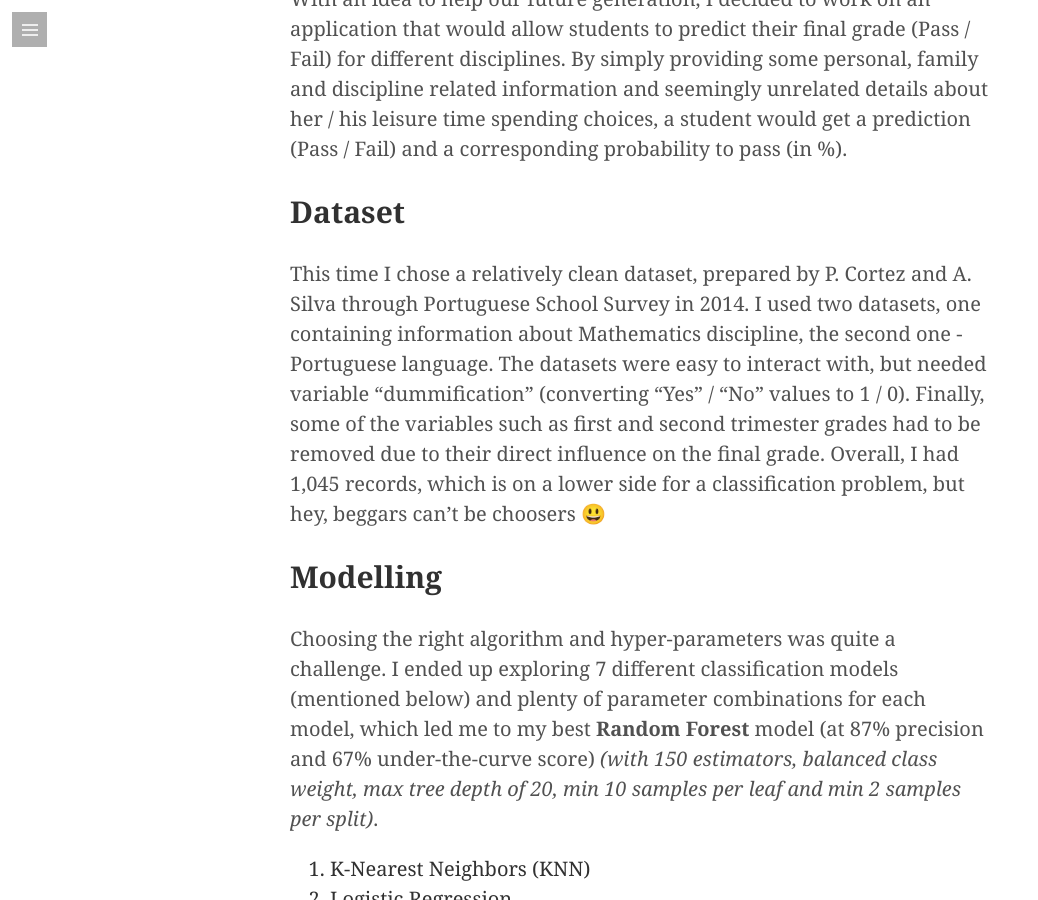
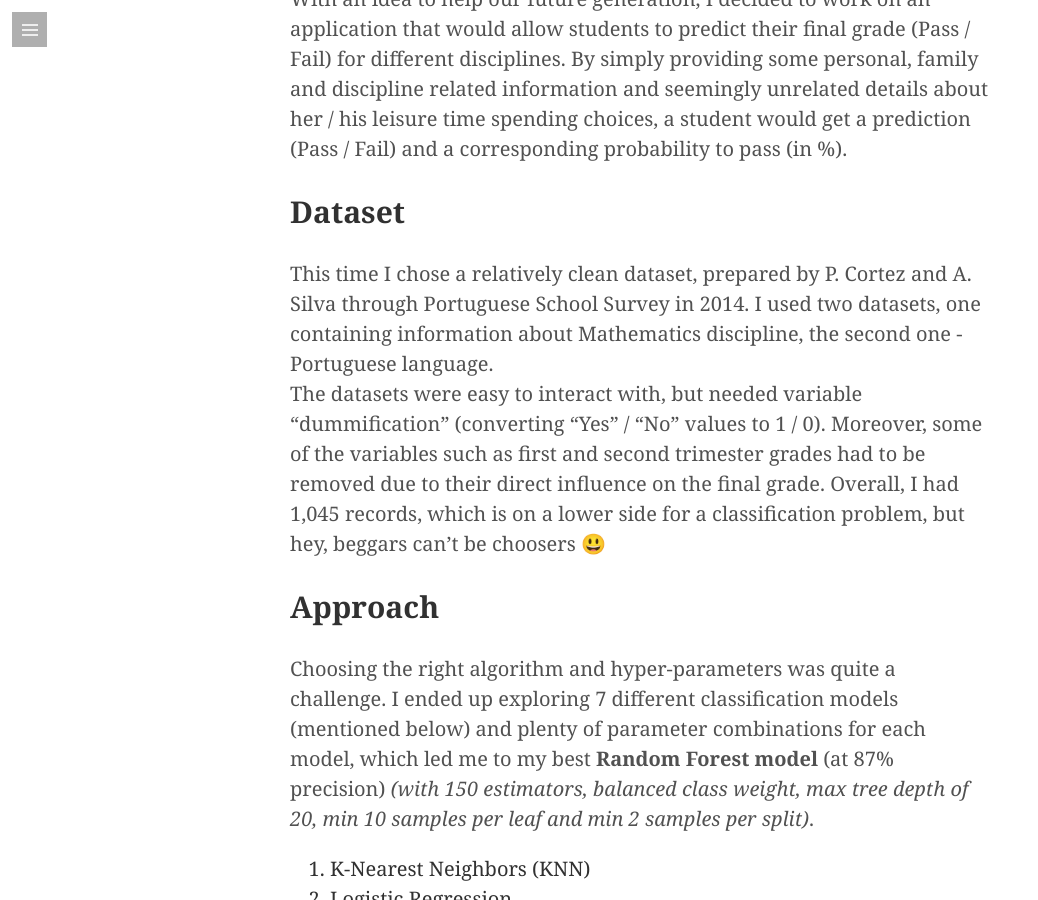
Before and after one commit to Auste1989/Auste1989.github.io, a Jekyll site: the page built from _posts/2018-08-11-student-grade-predictor.md, in a window 1280 px wide and 900 px high, scrolled down 1246 px. Shown: the whole window, without its empty margins (0-1038 px from the left). Built offline with Jekyll 4.4.1, drawn with Linux system fonts in a browser that asks for light colours; emoji names are drawn with the system emoji font; some web fonts are replaced; comment, search, counter and statistics services are not loaded; some of the changed text lies outside the part shown.

Commit message:
Preparation for post 3

```diff
--- a/_posts/2018-08-11-student-grade-predictor.md
+++ b/_posts/2018-08-11-student-grade-predictor.md
@@ -5,16 +5,16 @@
 ## Intro
 We live in a society where kids and teenagers are put under increasingly more pressure. Pressure to do well at school, to get best grades, to find a great job and beyond...
 
-## Why and How?
+## Motivation
 With an idea to help our future generation, I decided to work on an application that would allow students to predict their final grade (Pass / Fail) for different disciplines.
 By simply providing some personal, family and discipline related information and seemingly unrelated details about her / his leisure time spending choices, a student would get a prediction (Pass / Fail) and a corresponding probability to pass (in %).
 
 ## Dataset
 This time I chose a relatively clean dataset, prepared by P. Cortez and A. Silva through Portuguese School Survey in 2014. I used two datasets, one containing information about Mathematics discipline, the second one - Portuguese language.
-The datasets were easy to interact with, but needed variable "dummification" (converting "Yes" / "No" values to 1 / 0). Finally, some of the variables such as first and second trimester grades had to be removed due to their direct influence on the final grade. Overall, I had 1,045 records, which is on a lower side for a classification problem, but hey, beggars can't be choosers :smiley:
+The datasets were easy to interact with, but needed variable "dummification" (converting "Yes" / "No" values to 1 / 0). Moreover, some of the variables such as first and second trimester grades had to be removed due to their direct influence on the final grade. Overall, I had 1,045 records, which is on a lower side for a classification problem, but hey, beggars can't be choosers :smiley:
 
-## Modelling
-Choosing the right algorithm and hyper-parameters was quite a challenge. I ended up exploring 7 different classification models (mentioned below) and plenty of parameter combinations for each model, which led me to my best **Random Forest** model (at 87% precision and 67% under-the-curve score) *(with 150 estimators, balanced class weight, max tree depth of 20, min 10 samples per leaf and min 2 samples per split)*.
+## Approach
+Choosing the right algorithm and hyper-parameters was quite a challenge. I ended up exploring 7 different classification models (mentioned below) and plenty of parameter combinations for each model, which led me to my best **Random Forest model** (at 87% precision) *(with 150 estimators, balanced class weight, max tree depth of 20, min 10 samples per leaf and min 2 samples per split)*.
   1. K-Nearest Neighbors (KNN)
   2. Logistic Regression
   3. Random Forest
```
Also changed, not shown: other parts of _posts/2018-08-11-student-grade-predictor.md (+13 -4 lines), assets/ROC_Curve.png (deleted), assets/images/ROC_Curve.png (added), assets/images/app_interface.png (renamed from assets/app_interface.png), assets/images/free_time.png (added), assets/images/study_time.png (added).
